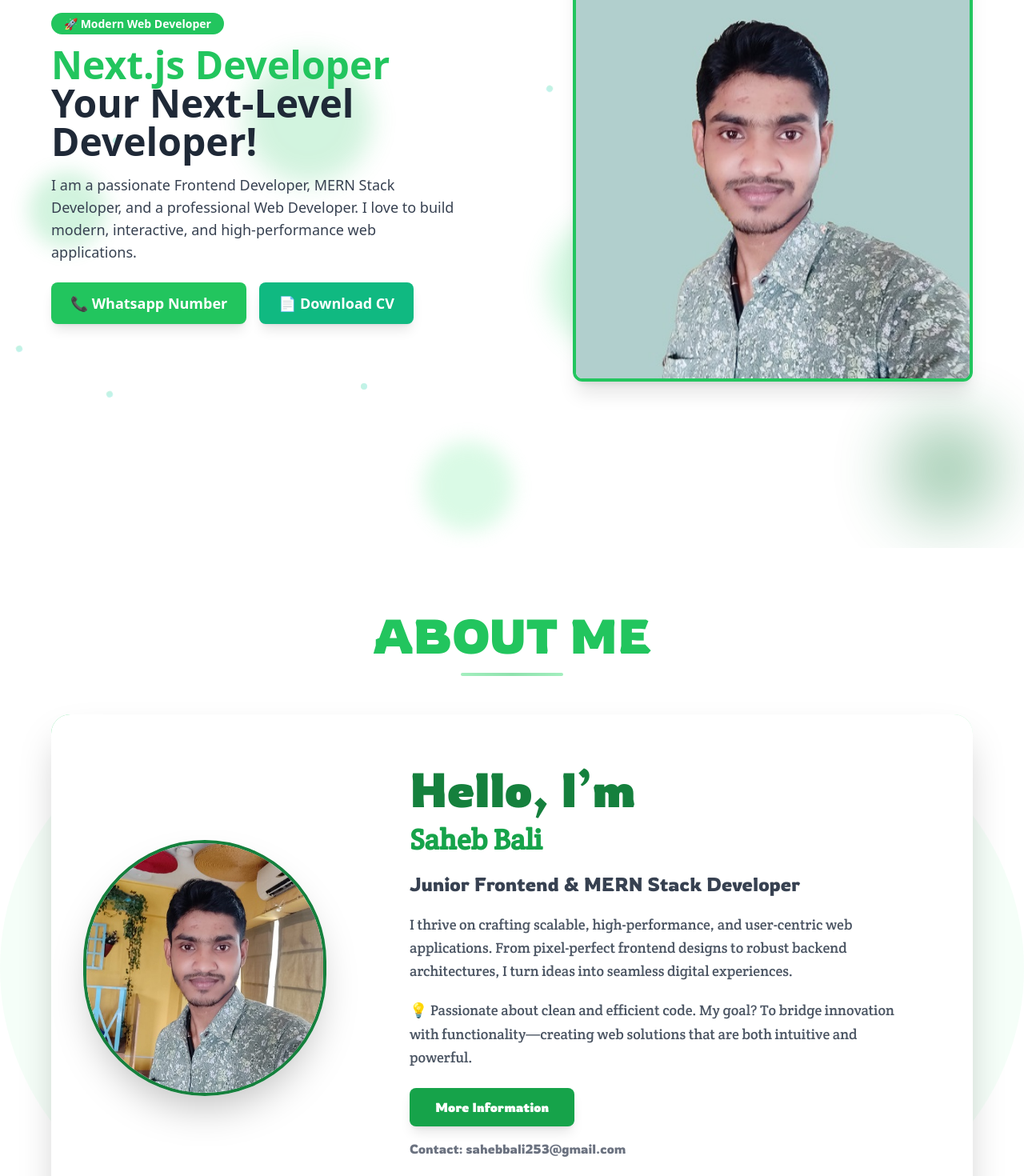
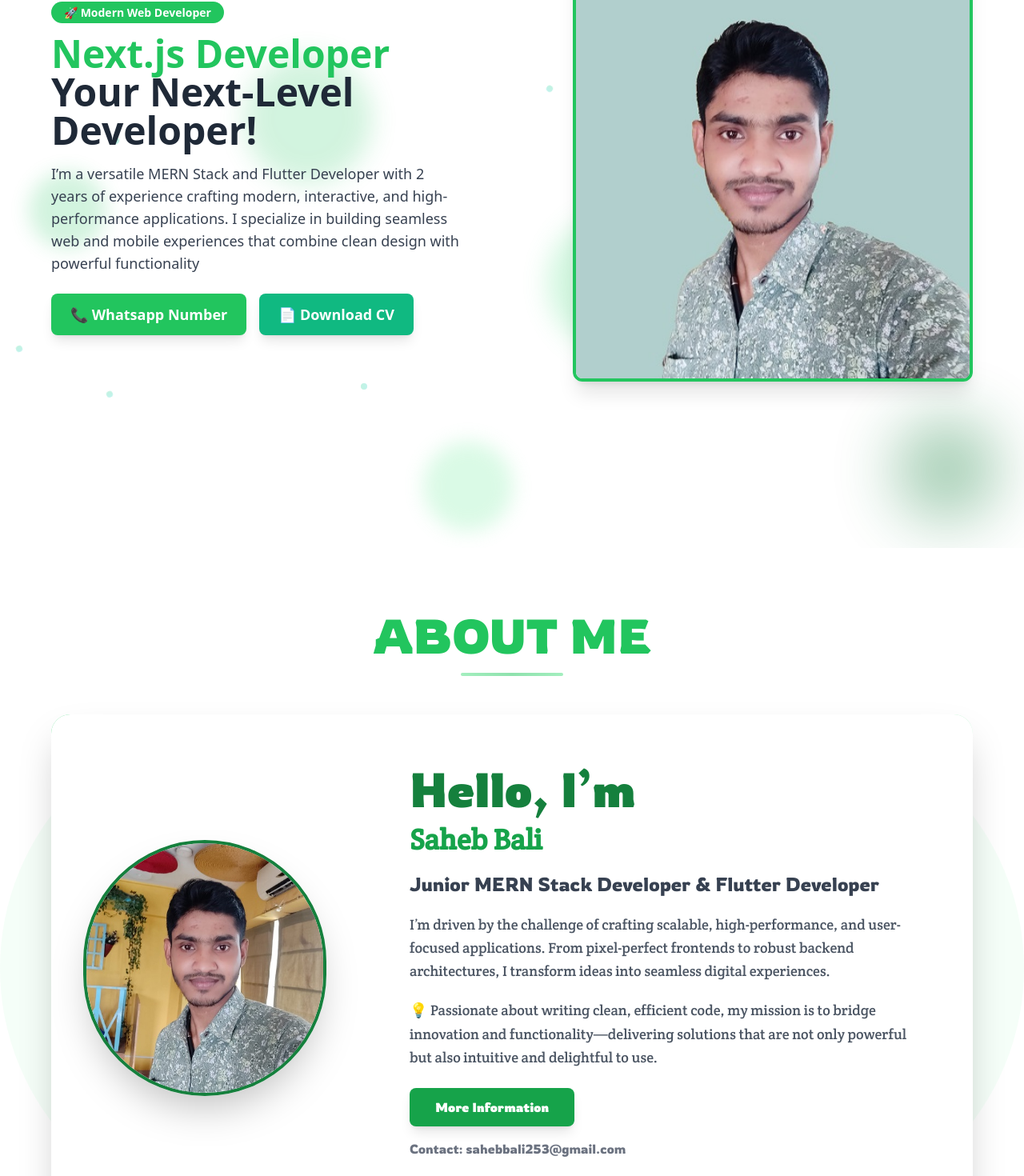
Before and after one commit to sahebbali/Portfolio, a React (Vite) app: page / in a window 1280 px wide. Shown: the part 262-1732 px from the top of the page at 80% size. Built offline with nearby package versions, Linux system fonts and the light colour scheme.

Commit message:
update about section

```diff
--- a/src/Page/Home/AboutMe/AboutMe.jsx
+++ b/src/Page/Home/AboutMe/AboutMe.jsx
@@ -43,19 +43,19 @@ const AboutMe = () => {
               Saheb Bali
             </h2>
             <h3 className="text-xl md:text-2xl font-medium text-gray-700 mb-5 font-roboto">
-              Junior Frontend & MERN Stack Developer
+              Junior MERN Stack Developer & Flutter Developer
             </h3>
 
             <p className="text-gray-600 leading-relaxed mb-5 font-lora text-lg">
-              I thrive on crafting scalable, high-performance, and user-centric
-              web applications. From pixel-perfect frontend designs to robust
-              backend architectures, I turn ideas into seamless digital
-              experiences.
+              I’m driven by the challenge of crafting scalable,
+              high-performance, and user-focused applications. From
+              pixel-perfect frontends to robust backend architectures, I
+              transform ideas into seamless digital experiences.
             </p>
             <p className="text-gray-600 leading-relaxed mb-6 font-lora text-lg">
-              💡 Passionate about clean and efficient code. My goal? To bridge
-              innovation with functionality—creating web solutions that are both
-              intuitive and powerful.
+              💡 Passionate about writing clean, efficient code, my mission is
+              to bridge innovation and functionality—delivering solutions that
+              are not only powerful but also intuitive and delightful to use.
             </p>
 
             {/* Contact Section */}
--- a/src/Page/Home/Banner/Banner.jsx
+++ b/src/Page/Home/Banner/Banner.jsx
@@ -8,7 +8,7 @@ const titles = [
   "Frontend Web Developer",
   "MERN Stack Web Developer",
   "Next.js Developer",
-  "Flutter Developer"
+  "Flutter Developer",
 ];
 
 const Banner = () => {
@@ -93,10 +93,11 @@ const Banner = () => {
           <br />
           Your Next-Level Developer!
         </h1>
-        <p className="text-gray-700 text-lg max-w-lg">
-          I am a passionate Frontend Developer, MERN Stack Developer, and a
-          professional Web Developer. I love to build modern, interactive, and
-          high-performance web applications.
+        <p className="text-gray-700 text-lg max-w-lg justify-between md:justify-between mx-auto md:mx-0">
+          I’m a versatile MERN Stack and Flutter Developer with 2 years of
+          experience crafting modern, interactive, and high-performance
+          applications. I specialize in building seamless web and mobile
+          experiences that combine clean design with powerful functionality
         </p>
         <div className="flex flex-wrap gap-4 justify-center md:justify-start pt-2">
           <motion.button
```
Also changed, not shown: src/assets/arfat-111.jpg (deleted), src/assets/arfat-222.jpg (deleted).
